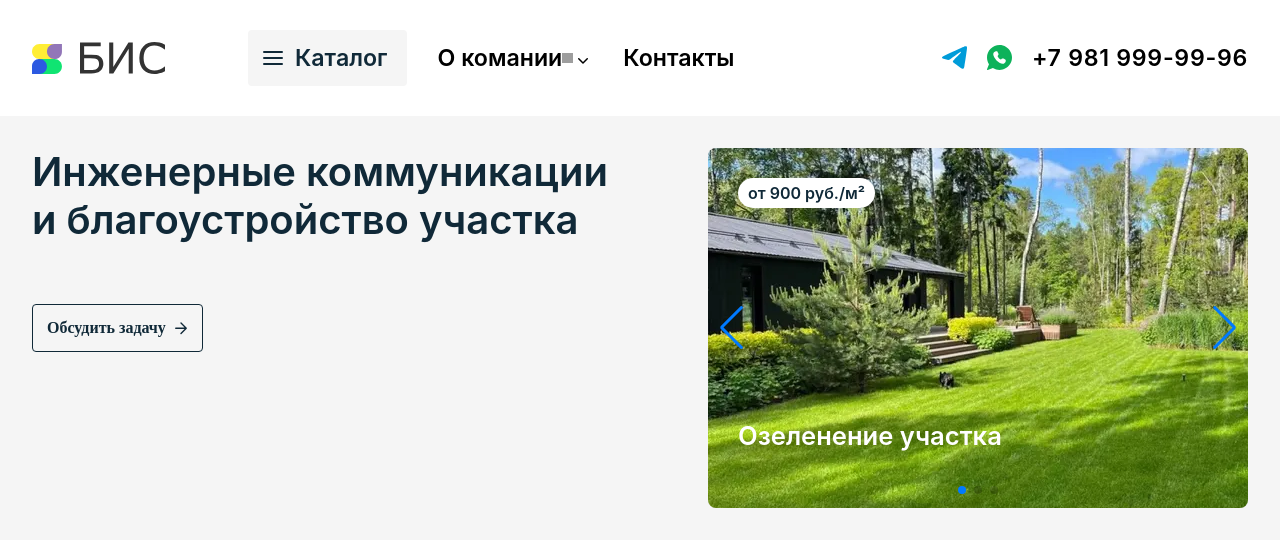
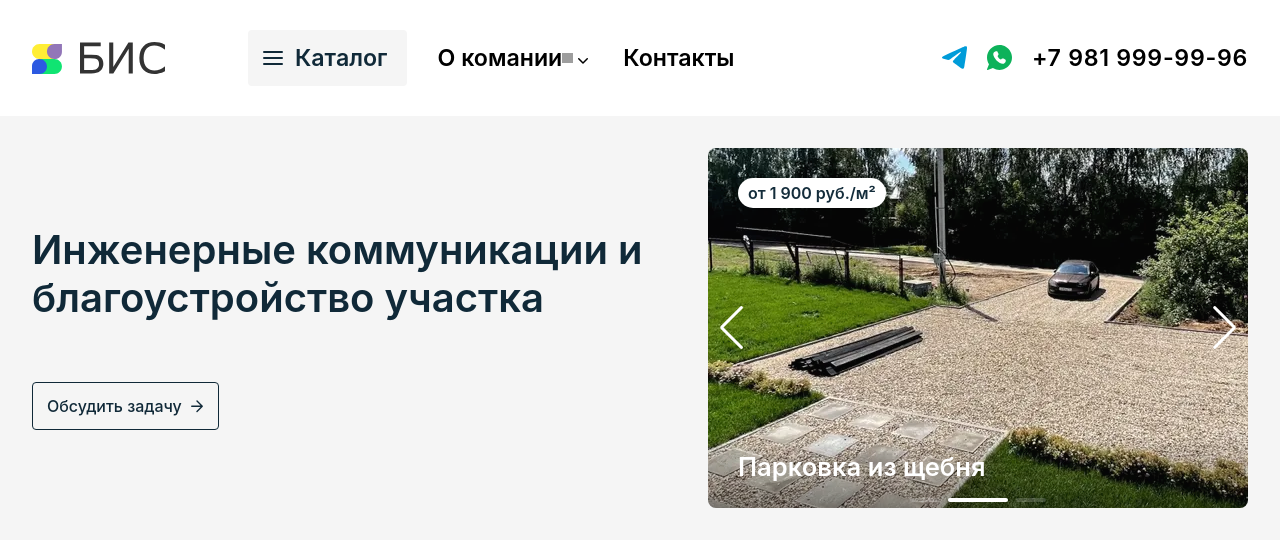
Before and after one commit to ShizLo/bis-tv, a Vue app: page / in a window 1280 px wide. Shown: the top 546 px of the page. Built offline with nearby package versions, Linux system fonts and the light colour scheme; grey boxes are pictures that could not be loaded.

Commit message:
swiper-bulit

```diff
--- a/src/assets/js/swiper.js
+++ b/src/assets/js/swiper.js
@@ -6,26 +6,48 @@ const swiper = new Swiper(".swiper", {
     init: function () {
       console.log("swiper initialized");
     },
+    slideChange: () => {
+      // Здесь мы переключаем старый слайд на новый и нужно обновить прогресс-бар. Без таймаута стиль не обновляется.
+      // document
+      //   .querySelector(".swiper-pagination-bullet-active::after")
+      //   .classList.remove("active");
+      // setTimeout(() => {
+      //   document
+      //     .querySelector(".swiper-pagination-bullet-active::after")
+      //     .classList.add("active");
+      // }, 50);
+    },
   },
-  // Optional parameters
   direction: "horizontal",
-  loop: true,
-
-  // If we need pagination
+  slidesPerView: 1, // колво слайдов на показ
+  // spaceBetween: 30, // отступ между слайдами
+  loop: true, // бесконечный слайдер
+  speed: 1200,
+  effect: "fade",
+  fadeEffect: {
+    crossFade: true,
+  },
+  // lazy: {
+  //   loadOnTransitionStart: false,
+  //   loadPrevNext: false,
+  // },
+  // autoHeight: true, // авто высота изображения
+  autoplay: {
+    delay: 4000,
+    // Отключить после ручного переключения
+    disableOnInteraction: true,
+    // Остановится на последнем слайде
+    stopOnLastSlide: false,
+  },
   pagination: {
     el: ".swiper-pagination",
+    type: "bullets",
+    clickable: true,
   },
-
-  // Navigation arrows
   navigation: {
     nextEl: ".swiper-button-next",
     prevEl: ".swiper-button-prev",
   },
-
-  // And if we need scrollbar
-  // scrollbar: {
-  //   el: ".swiper-scrollbar",
-  // },
   modules: [Navigation, Pagination],
 });
 
--- /dev/null
+++ b/src/assets/styles/swiper-home.css
@@ -0,0 +1,53 @@
+/* Кнопки */
+.swiper-button-prev {
+  color: #fff;
+}
+.swiper-button-next {
+  color: #fff;
+}
+
+/* Буллеты */
+.swiper .swiper-pagination {
+  bottom: 0;
+}
+.swiper .swiper-pagination-bullet {
+  width: 30px;
+  border-radius: 8px;
+  height: 4px;
+  background-color: #fff;
+}
+.swiper .swiper-pagination-bullet-active {
+  position: relative;
+  width: 60px;
+  border-radius: 8px;
+  height: 4px;
+  /* opacity: 0.2; */
+  z-index: 11;
+  /* background-color: #fff; */
+}
+.swiper .swiper-pagination-bullet-active::after {
+  content: "";
+  position: absolute;
+  z-index: 12;
+  top: 0;
+  left: 0;
+  display: flex;
+  flex-direction: column;
+  /* width: 100%; */
+  height: 100%;
+  width: 0;
+  opacity: 1;
+  /* background-color: red; */
+
+  transition: background-color 0.4s linear;
+
+  animation: progress-css 1s ease-in forwards;
+}
+
+.swiper .swiper-pagination-bullet-active::after {
+  /* Включает анимацию булитов */
+  /* width: 100%;  */
+  background-color: red;
+  transition: background-color 4s linear;
+  transition-property: width, background-color;
+}
--- a/src/views/HomeView.vue
+++ b/src/views/HomeView.vue
@@ -1,7 +1,7 @@
 <template>
   <div class="banner-wrapper">
     <div class="container">
-      <div class="columns-2 py-8">
+      <div class="columns-2 py-8 flex">
         <div class="banner__block-text text-left">
           <h1 class="banner__text">
             Инженерные коммуникации и благоустройство участка
@@ -29,15 +29,13 @@
             </svg>
           </button>
         </div>
-        <div class="banner__swiper">
+        <div class="swiper-container">
           <div class="swiper">
             <div class="swiper-wrapper">
               <div class="swiper-slide">
                 <img
                   class="swiper__img"
                   src="../assets/images/rulon-kartochka-3-max-700.webp"
-                  width="462"
-                  height="280"
                   alt="Озеленение участка"
                 />
                 <div class="swiper__content">
@@ -47,14 +45,37 @@
                   <div class="content__title">Озеленение участка</div>
                 </div>
               </div>
-              <div class="swiper-slide">Slide 2</div>
-              <div class="swiper-slide">Slide 3</div>
-              ...
+              <div class="swiper-slide">
+                <img
+                  class="swiper__img"
+                  src="../assets/images/parkovka-iz-schebnya-max-700.webp"
+                  alt="Парковка из щебня"
+                />
+                <!-- <div class="swiper-lazy-preloader"></div> -->
+                <div class="swiper__content">
+                  <div class="content__price">
+                    <span>от 1 900 руб./м²</span>
+                  </div>
+                  <div class="content__title">Парковка из щебня</div>
+                </div>
+              </div>
+              <div class="swiper-slide">
+                <img
+                  class="swiper__img"
+                  src="../assets/images/septik-kartochka-1-max-700.webp"
+                  alt="Септик под ключ"
+                />
+                <div class="swiper__content">
+                  <div class="content__price">
+                    <span>~ 100 000 руб.</span>
+                  </div>
+                  <div class="content__title">Септик под ключ</div>
+                </div>
+              </div>
             </div>
             <div class="swiper-pagination"></div>
             <div class="swiper-button-prev"></div>
             <div class="swiper-button-next"></div>
-            <!-- <div class="swiper-scrollbar"></div> -->
           </div>
         </div>
       </div>
@@ -63,8 +84,28 @@
 </template>
 
 <style scoped>
-.banner__swiper {
-  /* overflow: hidden; */
+.test {
+  background-color: red !important;
+  opacity: 1;
+  width: 40px;
+}
+/* .swiper-pagination > .swiper-pagination-bullet-active {
+  background-color: red !important;
+} */
+.banner-gallery__elems {
+  position: absolute;
+  z-index: 3;
+  bottom: 0;
+  left: 0;
+  right: 0;
+  display: flex;
+  flex-direction: column;
+  align-items: flex-start;
+  gap: 25px;
+  padding: 0 30px 30px;
+}
+
+.swiper-container {
   display: flex;
   justify-content: end;
 }
@@ -84,7 +125,6 @@
 }
 .swiper__content {
   position: absolute;
-  z-index: 3;
   bottom: 0;
   left: 0;
   right: 0;
@@ -93,7 +133,7 @@
   flex-direction: column;
   justify-content: space-between;
   align-items: flex-start;
-  padding: 30px 30px 53px;
+  padding: 30px 30px 22px;
 }
 .content__price {
   font-size: 1rem;
@@ -105,10 +145,20 @@
   color: #102938;
 }
 .content__title {
+  z-index: 10;
   font-weight: 600;
   font-size: 1.6rem;
   color: #fff;
   width: calc(100% - 68px);
+}
+.swiper__content::before {
+  content: "";
+  position: absolute;
+  bottom: 0;
+  left: 0;
+  width: 100%;
+  height: 20%;
+  background: linear-gradient(to top, rgba(0, 0, 0, 0.4), rgba(0, 0, 0, 0));
 }
 .banner-wrapper {
   background-color: #f5f5f5;
@@ -127,7 +177,7 @@
   color: #102938;
 }
 .banner__button {
-  font: 600 16px / 125% "Roboto Flex";
+  font-weight: 500;
   display: flex;
   height: 48px;
   padding: 11px 14px;
@@ -144,6 +194,7 @@
 </style>
 <script>
 import swiper from "../assets/js/swiper";
+import "../assets/styles/swiper-home.css";
 
 export default {
   components: {},
```
Also changed, not shown: src/App.vue (+0 -9 lines), src/assets/images/parkovka-iz-schebnya-max-700.webp (added), src/assets/images/septik-kartochka-1-max-700.webp (added).
